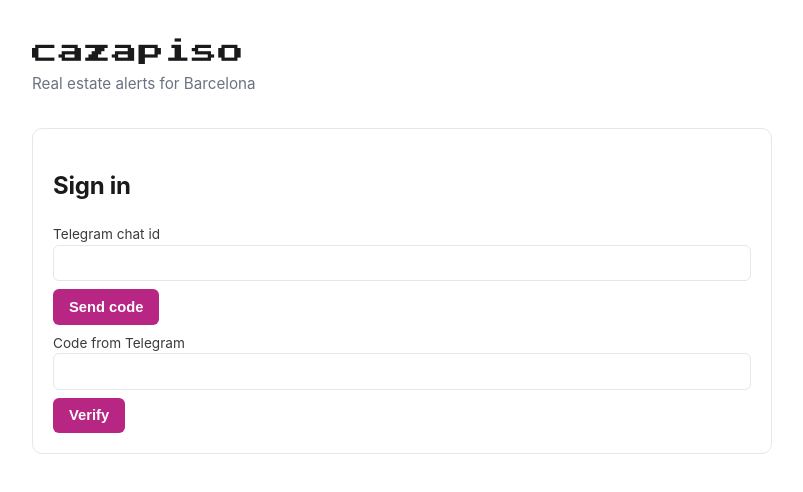
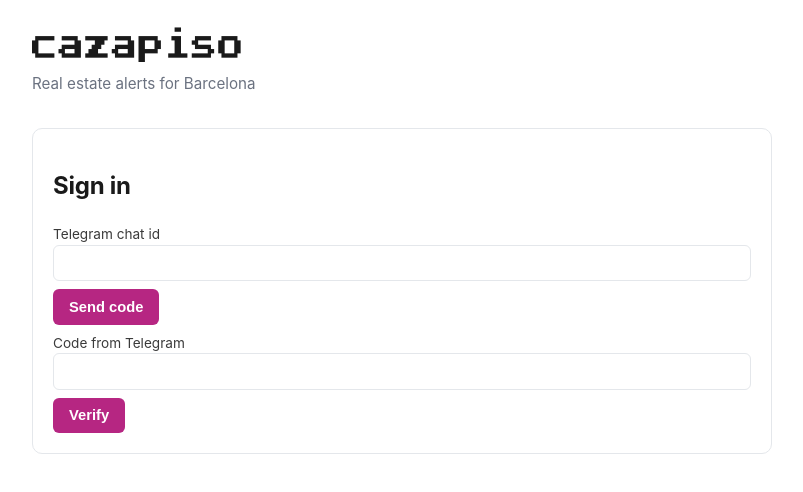
Before and after one commit to danielbaudy-oss/CASAHUNT, a plain HTML site: page frontend/index.html in a window 1280 px wide. Shown: the whole page, without its empty margins (238-1041 px from the left). Drawn offline with Linux system fonts and the light colour scheme.

Commit message:
style: stretch logo 35% taller on Y axis

```diff
--- a/frontend/styles.css
+++ b/frontend/styles.css
@@ -52,6 +52,9 @@ h1 {
   color: #1a1a1a;
   letter-spacing: 0.04em;
   text-transform: lowercase;
+  transform: scaleY(1.35);
+  transform-origin: left bottom;
+  display: inline-block;
 }
 .sub { color: var(--muted); margin: 0 0 2rem; font-size: .95rem; }
 
```
